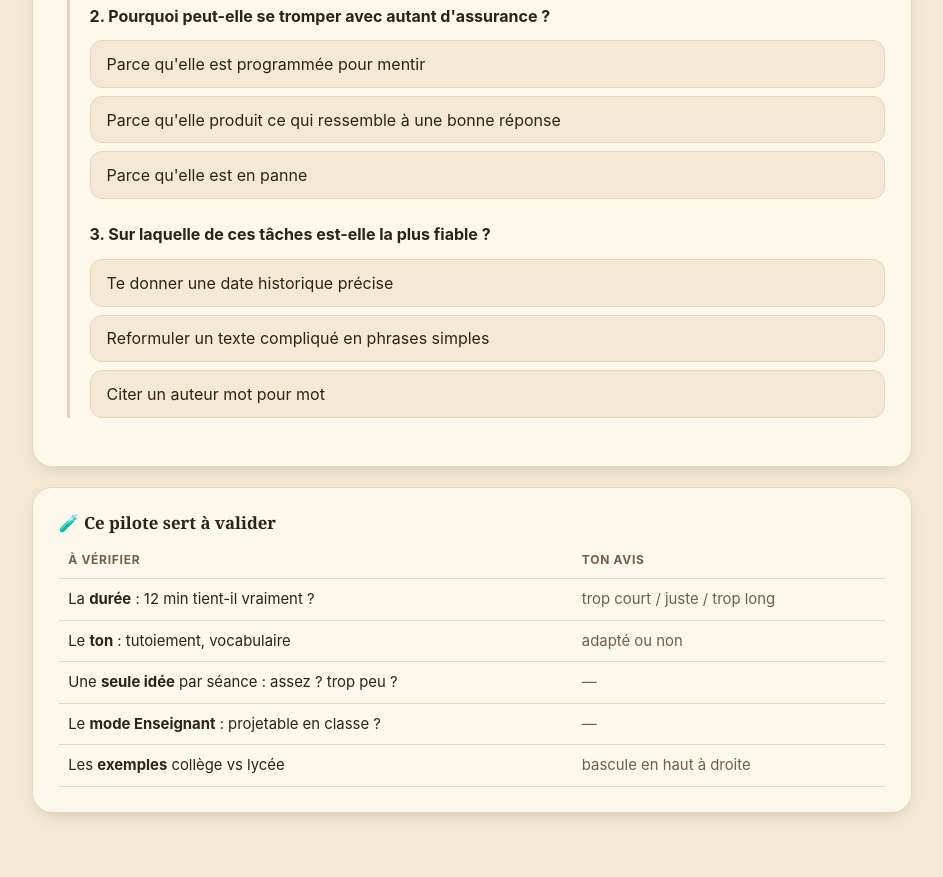
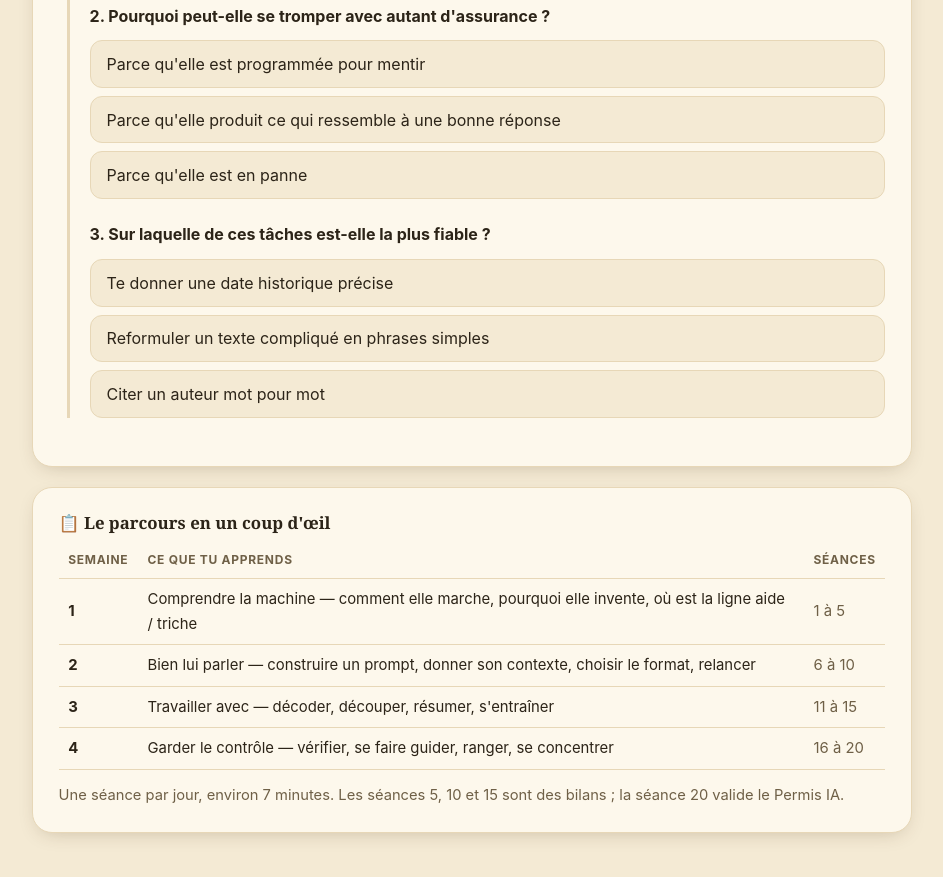
Before and after one commit to parisanto/IA4-NEURO-AT-SCHOOL, a plain HTML site: page formation.html in a window 1280 px wide. Shown: the part 2571-3448 px from the top of the page, without its empty margins (168-1111 px from the left). Drawn offline with Linux system fonts and the light colour scheme.

Commit message:
Formation : retire le bloc de validation du pilote
Remplacé par un sommaire des 4 semaines. Description de la page corrigée.

Co-Authored-By: Claude Opus 4.8 <noreply@anthropic.com>

```diff
--- a/formation.html
+++ b/formation.html
@@ -4,7 +4,7 @@
 <meta charset="UTF-8">
 <meta name="viewport" content="width=device-width, initial-scale=1.0">
 <title>Piloter l'IA — Formation (20 séances)</title>
-<meta name="description" content="Parcours de formation à l'usage de l'IA dans les études — pilote.">
+<meta name="description" content="Piloter l'IA : parcours de 20 séances pour apprendre à utiliser l'IA dans ses études — collège et lycée.">
 <meta name="theme-color" content="#f4ead4" media="(prefers-color-scheme: light)">
 <meta name="theme-color" content="#12161b" media="(prefers-color-scheme: dark)">
 <link rel="icon" href="assets/icon-192.png">
@@ -284,15 +284,15 @@ th{font-size:.75rem;text-transform:uppercase;letter-spacing:.06em;color:var(--mu
   </div>
 
   <div class="card">
-    <h3 style="font-size:1.05rem;margin-bottom:.5rem">🧪 Ce pilote sert à valider</h3>
+    <h3 style="font-size:1.05rem;margin-bottom:.6rem">📋 Le parcours en un coup d'œil</h3>
     <table>
-      <tr><th>À vérifier</th><th>Ton avis</th></tr>
-      <tr><td>La <strong>durée</strong> : 12 min tient-il vraiment ?</td><td class="muted">trop court / juste / trop long</td></tr>
-      <tr><td>Le <strong>ton</strong> : tutoiement, vocabulaire</td><td class="muted">adapté ou non</td></tr>
-      <tr><td>Une <strong>seule idée</strong> par séance : assez ? trop peu ?</td><td class="muted">—</td></tr>
-      <tr><td>Le <strong>mode Enseignant</strong> : projetable en classe ?</td><td class="muted">—</td></tr>
-      <tr><td>Les <strong>exemples</strong> collège vs lycée</td><td class="muted">bascule en haut à droite</td></tr>
+      <tr><th>Semaine</th><th>Ce que tu apprends</th><th>Séances</th></tr>
+      <tr><td><strong>1</strong></td><td>Comprendre la machine — comment elle marche, pourquoi elle invente, où est la ligne aide / triche</td><td class="muted">1 à 5</td></tr>
+      <tr><td><strong>2</strong></td><td>Bien lui parler — construire un prompt, donner son contexte, choisir le format, relancer</td><td class="muted">6 à 10</td></tr>
+      <tr><td><strong>3</strong></td><td>Travailler avec — décoder, découper, résumer, s'entraîner</td><td class="muted">11 à 15</td></tr>
+      <tr><td><strong>4</strong></td><td>Garder le contrôle — vérifier, se faire guider, ranger, se concentrer</td><td class="muted">16 à 20</td></tr>
     </table>
+    <p class="muted small" style="margin-top:.8rem">Une séance par jour, environ 7 minutes. Les séances 5, 10 et 15 sont des bilans ; la séance 20 valide le Permis IA.</p>
   </div>
 </div>
 
```
